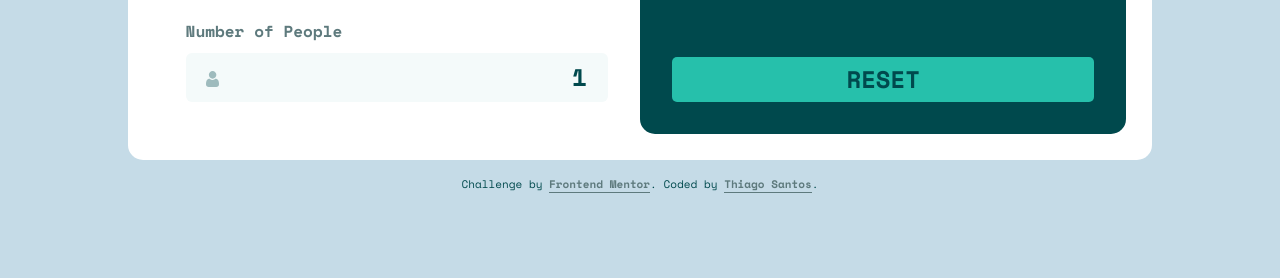
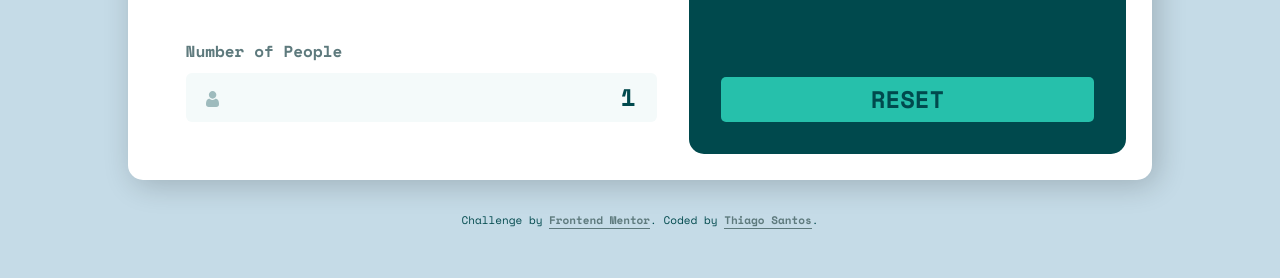
Before and after one commit to thiago-hds/frontend-mentor-solutions, a plain HTML site: page junior/tip-calculator-app/index.html in a window 1280 px wide. Shown: the part 522-800 px from the top of the page. Drawn offline with nearby package versions, Linux system fonts and the light colour scheme.

Commit message:
tip-calculator-app: fix layout problems

```diff
--- a/junior/tip-calculator-app/styles/style.css
+++ b/junior/tip-calculator-app/styles/style.css
@@ -147,6 +147,7 @@ input[type='number'] {
 
 .header {
 	padding: 2rem;
+	padding-bottom: 6.5rem;
 }
 
 .logo {
@@ -159,6 +160,7 @@ input[type='number'] {
 	border-radius: 15px;
 	max-width: 30rem;
 	margin: 0 auto;
+	box-shadow: 5px 5px 30px rgba(0, 0, 0, 0.2);
 }
 
 .tips-container {
@@ -206,7 +208,7 @@ input[type='number'] {
 	font-size: 11px;
 	color: var(--very-dark-cyan);
 	text-align: center;
-	padding: 1rem 0;
+	padding: 1rem;
 }
 
 .attribution__link:link,
@@ -237,9 +239,12 @@ input[type='number'] {
 		max-width: 64rem;
 	}
 
-	.calculator__inputs,
+	.calculator__inputs {
+		flex: 1;
+	}
+
 	.calculator__results {
-		width: 50%;
+		width: 45%;
 	}
 
 	.tips-container {
@@ -253,4 +258,8 @@ input[type='number'] {
 	.result__value {
 		font-size: 3rem;
 	}
+
+	.attribution {
+		padding: 2rem;
+	}
 }
```
